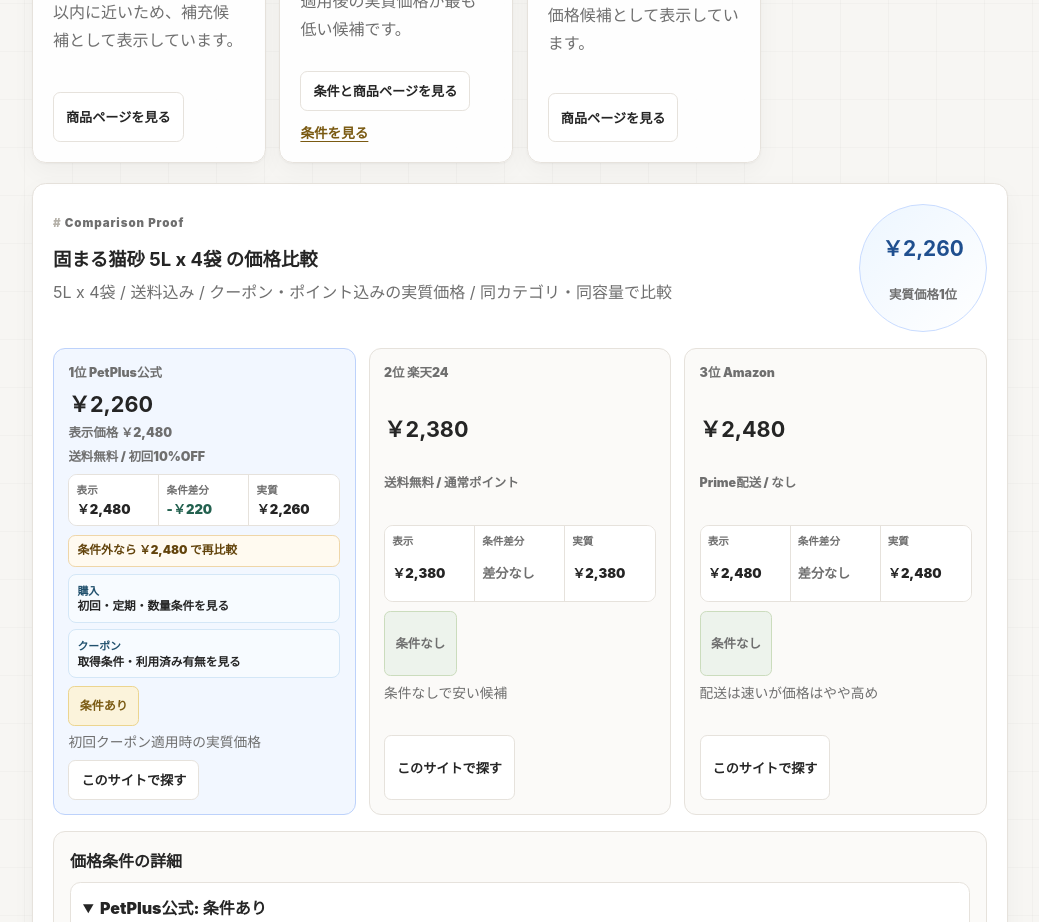
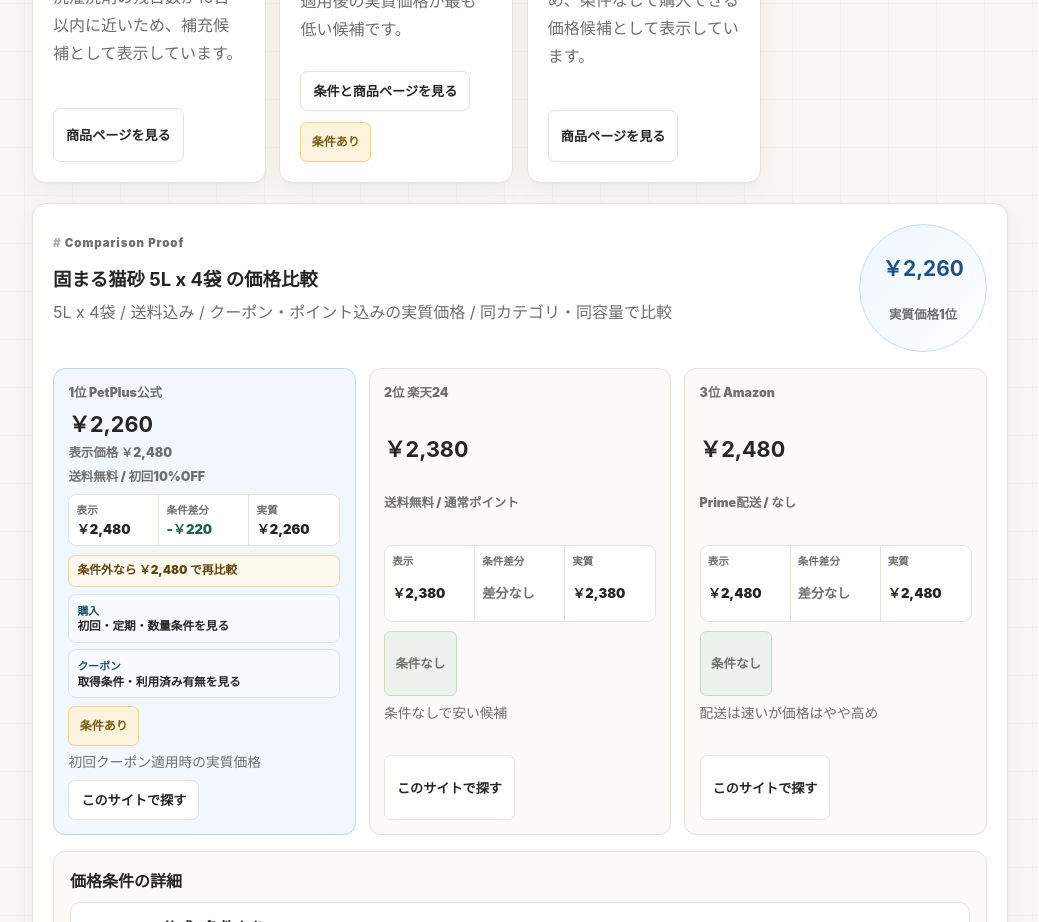
Before and after one commit to TMluku/Home-stack, a Next.js app: page / in a window 1280 px wide. Shown: the part 4940-5862 px from the top of the page, without its empty margins (120-1159 px from the left). Built offline with nearby package versions, Linux system fonts and the light colour scheme.

Commit message:
style(offers): show conditional offers with condition banners

```diff
--- a/src/components/HomeStackApp.tsx
+++ b/src/components/HomeStackApp.tsx
@@ -1157,12 +1157,12 @@ export function HomeStackApp() {
                 </button>
                 {offer.conditions.length > 0 ? (
                   <a
-                    className="condition-link"
+                    className="condition-banner"
                     href={`#conditions-${offer.id}`}
-                    aria-label={`${offer.title}の条件詳細`}
+                    aria-label={`${offer.title}の条件情報を開く`}
                     onClick={(event) => openOfferConditionDetails(event, offer.id)}
                   >
-                    条件を見る
+                    条件あり
                   </a>
                 ) : null}
               </article>
```
Also changed, not shown: 1 other file (tests, documents, lock files or other folders).
